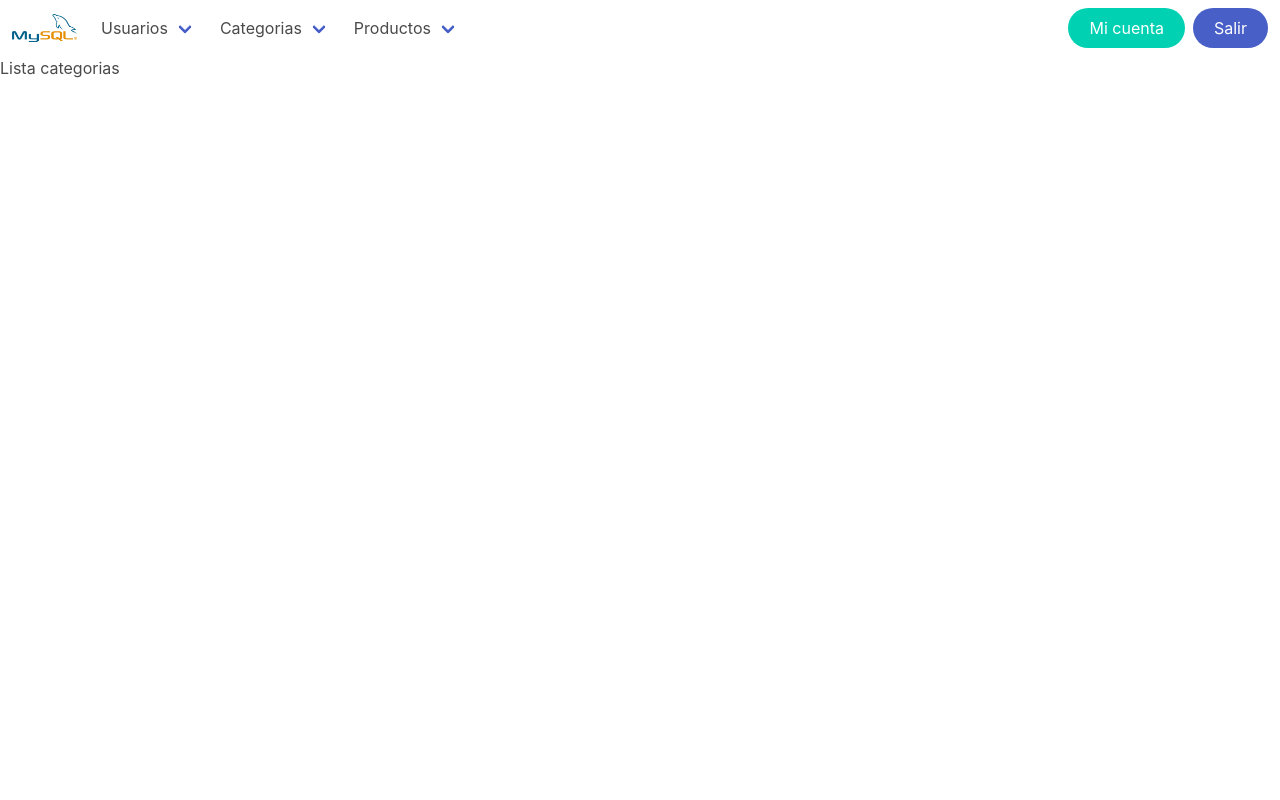
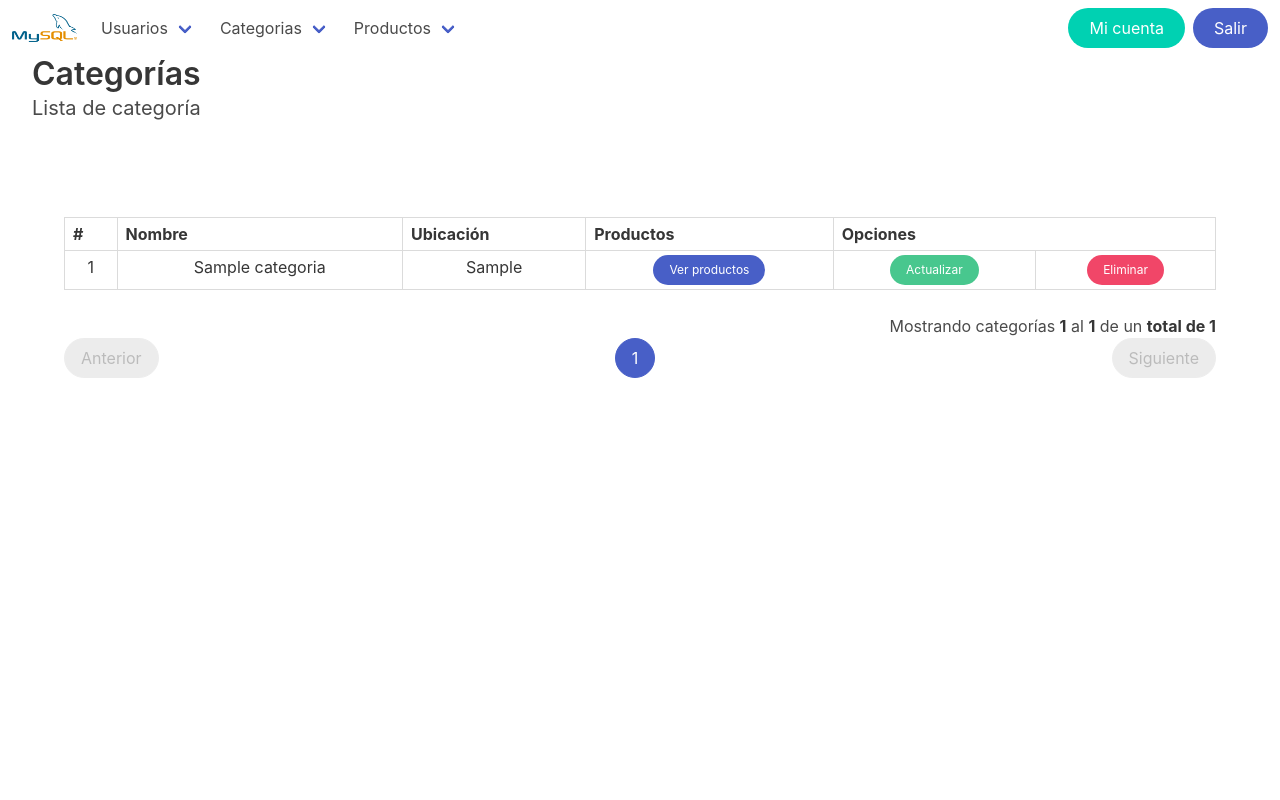
Before and after one commit to issavo/inventario_php, a PHP site: page /index.php?vista=category_list in a window 1280 px wide. Run offline with PHP 8.4, Linux system fonts and the light colour scheme; the visitor is signed in with stand-in values (Sample User, id 1); tables that the repository leaves empty or names only in its code hold one stand-in row (values such as "Sample post").

Commit message:
List categories and pagination

```diff
--- /dev/null
+++ b/php/categoria_lista.php
@@ -0,0 +1,101 @@
+<?php
+
+    $inicio = ($pagina > 0) ? (($pagina*$registros)-$registros) : 0;
+    $tabla = "";
+
+    if(isset($busqueda) && $busqueda != " "){
+        $consulta_datos= "SELECT * FROM categoria WHERE categoria_nombre LIKE '%$busqueda%' OR categoria_ubicacion LIKE '%$busqueda%' ORDER BY
+            categoria_nombre ASC LIMIT $inicio,$registros";
+
+        $consulta_total= "SELECT COUNT(categoria_id) FROM categoria WHERE  categoria_nombre LIKE '%$busqueda%' OR categoria_ubicacion LIKE '%$busqueda%'";
+
+    } else {
+        $consulta_datos="SELECT * FROM categoria ORDER BY categoria_nombre ASC LIMIT $inicio,$registros";
+
+        $consulta_total= "SELECT COUNT(categoria_id) FROM categoria";
+    }
+
+    $conexion=conexion();
+    $datos=$conexion->query($consulta_datos);
+    $datos=$datos->fetchAll();
+
+    $total=$conexion->query($consulta_total);
+    $total=(int) $total->fetchColumn();
+
+    $Npaginas=ceil($total/$registros);
+
+    $tabla.= '
+        <div class="table-container">
+        <table class="table is-bordered is-striped is-narrow is-hoverable is-fullwidth">
+            <thead>
+                <tr class="has-text-centered">
+                    <th>#</th>
+                    <th>Nombre</th>
+                    <th>Ubicación</th>
+                    <th>Productos</th>
+                    <th colspan="2">Opciones</th>
+                </tr>
+            </thead>
+            <tbody>
+    ';
+
+    if($total >= 1 && $pagina <= $Npaginas){
+        $contador=$inicio+1;
+        $pag_inicio=$inicio+1;
+        foreach($datos as $filas){
+            $tabla.= '
+                <tr class="has-text-centered">
+                    <td>'.$contador.'</td>
+                    <td>'.$filas['categoria_nombre'].'</td>
+                    <td>'.substr($filas['categoria_ubicacion'],0,25). '</td>
+                    <td>
+                        <a href="index.php?vista=product_category&category_id_up="'.$filas['categoria_id'].' class="button is-link is-rounded is-small">Ver productos</a>
+                    </td>
+                    <td>
+                        <a href="index.php?vista=category_update&category_id_up="'.$filas['categoria_id'].' class="button is-success is-rounded is-small">Actualizar</a>
+                    </td>
+                    <td>
+                        <a href="'.$url.$pagina.'&category_id_del="'.$filas['categoria_id'].'" class="button is-danger is-rounded is-small">Eliminar</a>
+                    </td>
+                </tr>
+            ';
+            $contador++;
+        }
+        $pag_final=$contador-1;
+    } else {
+        if($total >= 1){
+            $tabla.='
+                <tr class="has-text-centered">
+                    <td colspan="6">
+                        <a href="'.$url.'1" class="button is-link is-rounded is-small mt-4 mb-4">
+                            Haz clic aquí para recargar el listado
+                        </a>
+                    </td>
+                </tr>
+            ';
+        } else {
+            $tabla.='
+                <tr class="has-text-centered">
+                    <td colspan="6">
+                        No hay registros en el sistema para mostrar
+                    </td>
+                </tr>
+            ';
+        }
+    }
+
+    $tabla.='</tbody></table></div>';
+
+    if($total >= 0 && $pagina <= $Npaginas){
+        $tabla.= '
+            <p class="has-text-right">Mostrando categorías <strong>'.$pag_inicio.'</strong> al <strong>'.$pag_final.'</strong> de un <strong>total de '.$total.'</strong></p>
+        ';
+    }
+
+    $conexion=null;
+    echo $tabla;
+
+    if($total >= 1 && $pagina <= $Npaginas){
+        echo paginador_tablas($pagina,$Npaginas,$url,7);
+
+    }
--- a/vistas/category_list.php
+++ b/vistas/category_list.php
@@ -1 +1,31 @@
-Lista categorias
+<div class="container is-fluid mb-6">
+    <h1 class="title">Categorías</h1>
+    <h2 class="subtitle">Lista de categoría</h2>
+</div>
+
+<div class="container pb-6 pt-6">
+    <?php
+        require_once "./php/main.php";
+
+
+
+        if(!isset($_GET['page'])){
+            $pagina=1;
+        } else {
+            $pagina=(int) $_GET['page'];
+            if($pagina<=1){
+                $pagina=1;
+            }
+        }
+
+        $pagina=limpiar_cadena($pagina);
+        $url= "index.php?vista=category_list&page=";
+        $registros=15;
+        $busqueda="";
+
+        require_once "./php/categoria_lista.php";
+    ?>
+
+
+
+</div>
```
